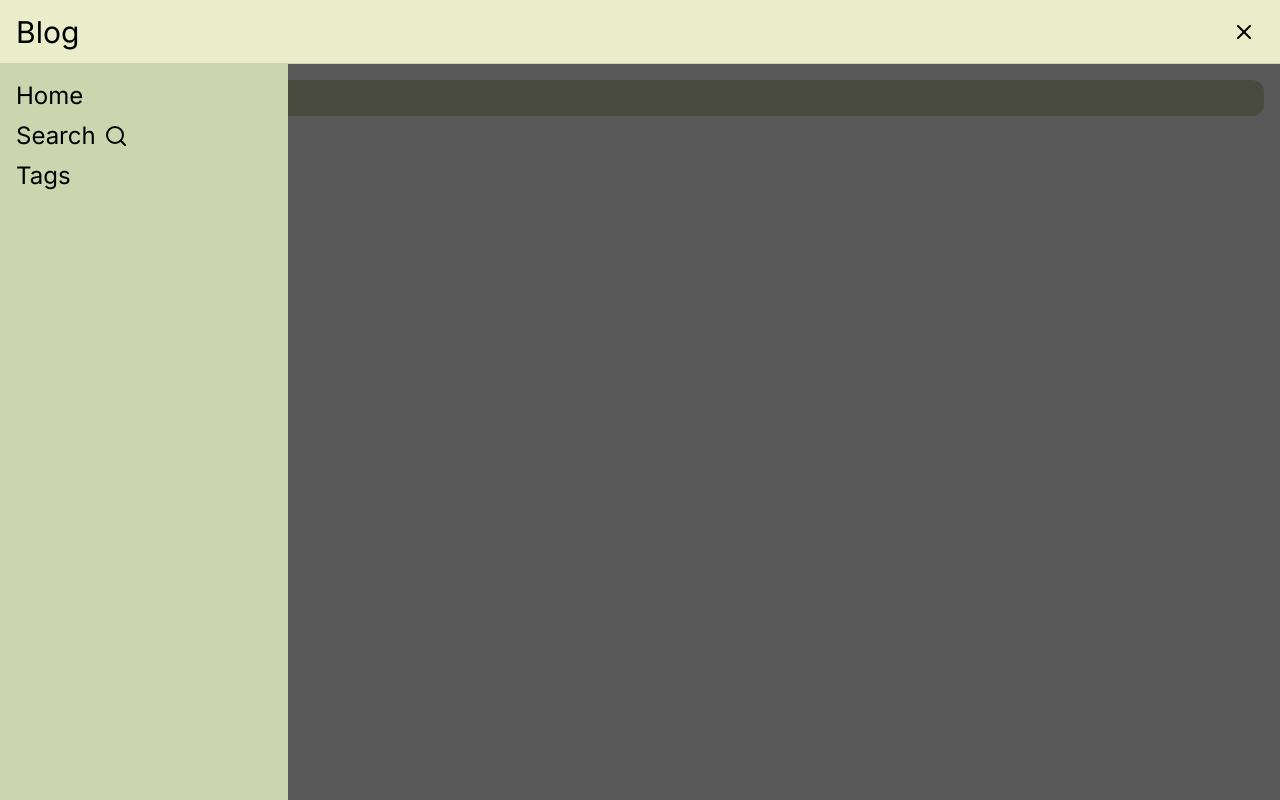
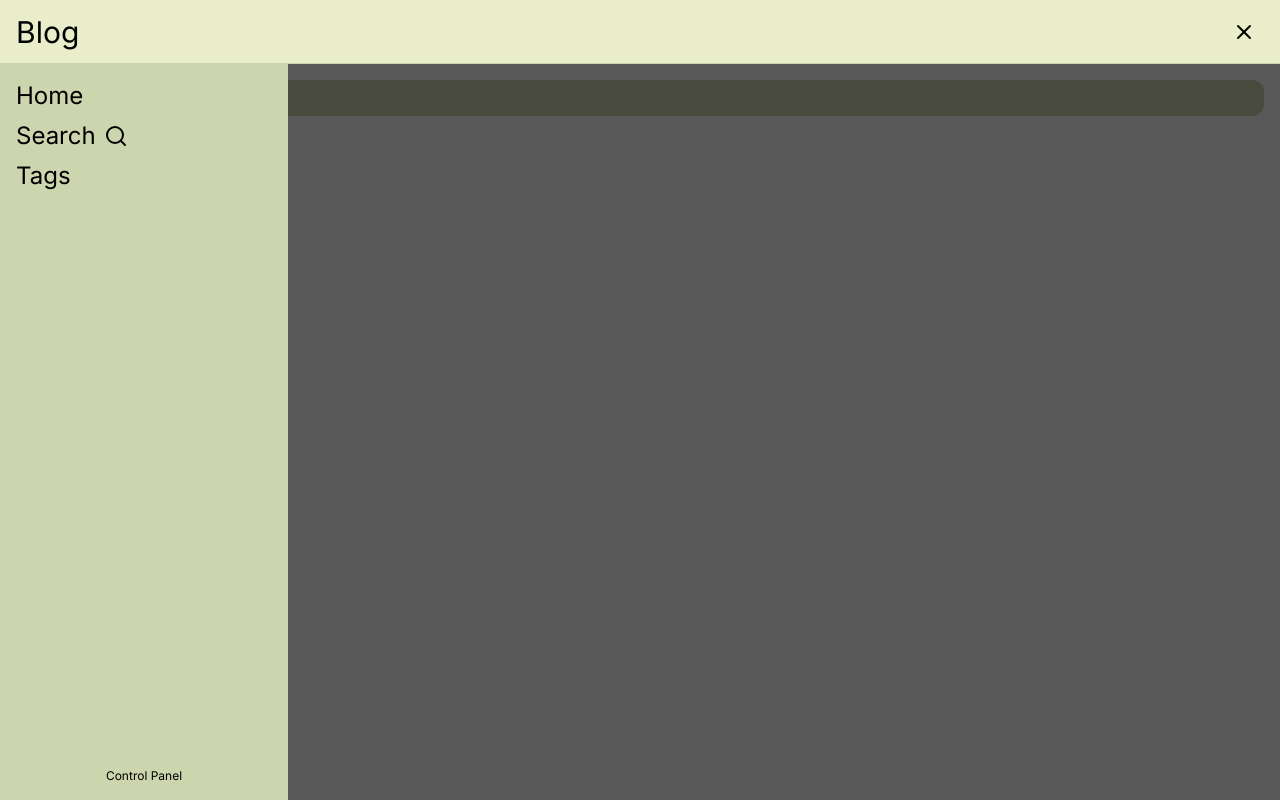
Before and after one commit to Ali-H7/blog-frontend, a React (Vite) app: page /search in a window 1280 px wide. Both pictures are taken after a click on the button 1244 px from the left and 31 px from the top of the page. Built offline with nearby package versions, Linux system fonts and the light colour scheme.

Commit message:
Add control panel link

```diff
--- a/src/components/Header/Navigation.jsx
+++ b/src/components/Header/Navigation.jsx
@@ -23,16 +23,14 @@ function Navigation({ menuStatus, setMenuStatus }) {
   }, [menuStatus]);
 
   return (
-    <dialog className='h-full w-full bg-black/65 z-1' ref={dialogRef} onClick={() => setMenuStatus(false)}>
-      <ul
-        className='text-2xl p-4 space-y-2 h-full w-full bg-tea_green-DEFAULT max-w-2xs'
-        onClick={(e) => e.stopPropagation()}
-      >
+    <dialog className='z-1 h-full w-full bg-black/65' ref={dialogRef} onClick={() => setMenuStatus(false)}>
+      <div className='bg-tea_green-DEFAULT flex h-full max-h-[calc(100vh-60px)] w-full max-w-2xs flex-col'>
+        <ul className='flex-1 space-y-2 p-4 text-2xl' onClick={(e) => e.stopPropagation()}>
           <li>
             <Link to='/'>Home</Link>
           </li>
           <li>
-          <Link className='flex gap-2 w-fit cursor-pointer items-center' to='/search'>
+            <Link className='flex w-fit cursor-pointer items-center gap-2' to='/search'>
               Search
               <SearchIcon></SearchIcon>
             </Link>
@@ -41,6 +39,10 @@ function Navigation({ menuStatus, setMenuStatus }) {
             <Link to='/tags'>Tags</Link>
           </li>
         </ul>
+        <Link className='w-fit self-center' to='/control-panel'>
+          <p className='p-4 text-xs'>Control Panel</p>
+        </Link>
+      </div>
     </dialog>
   );
 }
```
Lines whose indentation alone changed are shown as unchanged.
